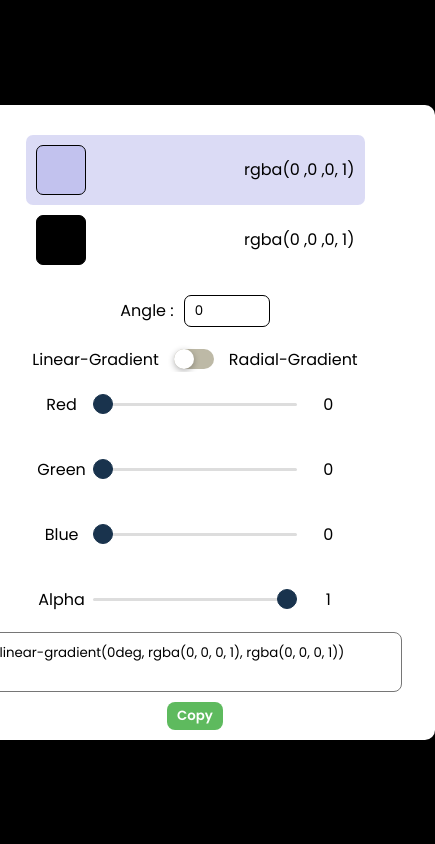
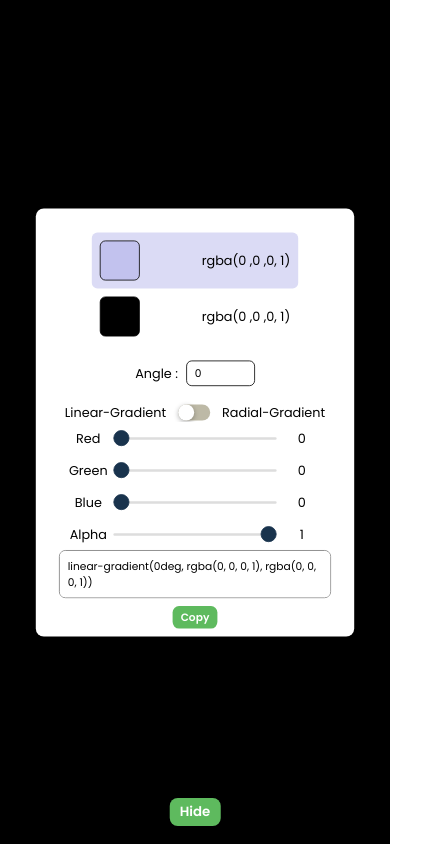
Before and after one commit to mrudulkolambe/CSS-Gradient-Generator, a plain HTML site: page index.html in a window 390 px wide. Shown: the whole page, 435 px wide, since content can reach past the window. Drawn offline with Linux system fonts and the light colour scheme.

Commit message:
Made Responsive and added hide button

```diff
--- a/index.html
+++ b/index.html
@@ -10,7 +10,7 @@
 </head>
 
 <body>
-    <div class="selectors">
+    <div class="selectors" id="selectors">
         <div class="pickers">
             <div class="parent" id="picker1" onclick="changeColor1()">
                 <div class="color1 color" id="color1"></div>
@@ -62,12 +62,15 @@
         <div class="range" style="border-bottom-left-radius: 10px; border-bottom-right-radius: 10px;">
             <div class="field">
                 <div class="value left">Alpha</div>
-                <input type="range" min="0" max="100" value="100" steps="0" id="input4" oninput="changeGradient()">
+                <input type="range" min="0" max="100" value="100" steps="1" id="input4" oninput="changeGradient()">
                 <div class="value right" id="ans4">1</div>
             </div>
         </div>
         <textarea id="display" cols="30" rows="10" onfocus="shiftFocus()"></textarea>
-        <button onclick="copy()">Copy</button>
+        <button class="copy" onclick="copy()">Copy</button>
+    </div>
+    <div class="toggle">
+        <button class="hide" onclick="hide()">Hide</button>
     </div>
     <script src="script.js"></script>
 </body>
--- a/script.js
+++ b/script.js
@@ -16,6 +16,7 @@ let picker22 = document.getElementById('picker22');
 let angle = document.getElementById('angle');
 let display = document.getElementById('display');
 let gradientType = document.getElementById('gradientType');
+let selectors = document.getElementById('selectors');
 angle.value = 0;
 let red1 = 0;
 let red2 = 0;
@@ -125,3 +126,14 @@ function copy() {
     navigator.clipboard.writeText(copyText.value);
     alert("Copied To Clipboard");
 }
+let flag = true;
+function hide(){
+    if(flag){
+        selectors.style.display = "none";
+        flag = false;
+    }
+    else{
+        selectors.style.display = "flex";
+        flag = true;
+    }
+}
--- a/style.css
+++ b/style.css
@@ -154,7 +154,7 @@ button{
   margin-top: 10px;
   cursor: pointer;
 }
-button:hover{
+.copy:hover{
   transform: scale(1.04, 1.04);
 }
 textarea::-webkit-scrollbar{
@@ -193,9 +193,41 @@ textarea::-webkit-scrollbar{
      -moz-transition: all 300ms;
           transition: all 300ms;
 }
-
+.hide{
+  position: fixed;
+  top: 5%;
+  left: 5%;
+  transform: translate(-50%, -50%);
+}
 .switch input:checked + div {
   -webkit-transform: translate3d(100%, 0, 0);
      -moz-transform: translate3d(100%, 0, 0);
           transform: translate3d(100%, 0, 0);
 }
+@media only screen and (max-width: 600px) {
+  body{
+    display: flex;
+    justify-content: center;
+    align-items: center;
+  }
+  .selectors{
+    padding: 10px;
+    transform: scale(0.8, 0.8);
+  }
+  .pickers{
+    border-radius: 10px;
+    margin: 0 auto;
+  }
+  .parent{
+    margin: 0 auto;
+  }
+  .range{
+    padding: 0 20px;
+    height: 40px;
+  }
+  .hide{
+    top: 95%;
+    left: 50%;
+    transform: translate(-50%, -50%);
+  }
+}
```
